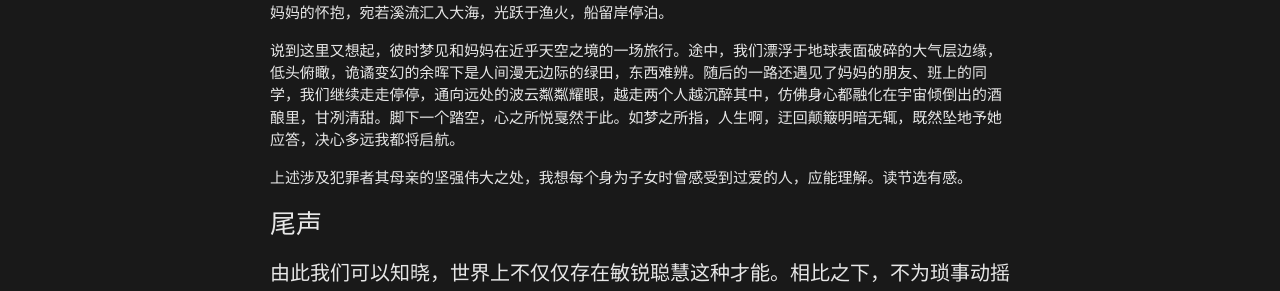
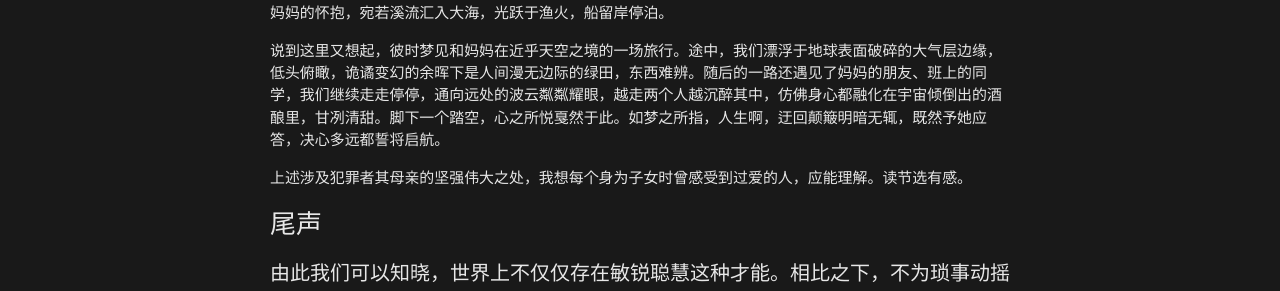
Before and after one commit to omsiel/omsiel.github.io, a Jekyll site: the page built from _posts/2019-05-21-钝感力.md, in a window 1280 px wide and 900 px high, scrolled down 4970 px. Shown: the part 219-510 px from the top of the window. Built offline with Jekyll 4.4.1, drawn with Linux system fonts in a browser that asks for light colours; nearby versions of some CDN libraries.

Commit message:
修改文章

```diff
--- a/_posts/2019-05-21-钝感力.md
+++ b/_posts/2019-05-21-钝感力.md
@@ -130,7 +130,7 @@ categories: note
 
 ##### 回想在我成长的道路上，也多亏了妈妈时时教导我如何宽以待人严以律己，心怀宽阔地生活，我才能健康为人。有一天，我对她说：“我这辈子最大的幸运吧，就是我是你的孩子，你是我的妈妈。”她听了又笑笑道，“巧了，我最幸运的，就是你是我的孩子啊”。闻言至此，我突然难过起来，因为这辈子是我的妈妈，她真的很辛苦吧，以后的苦我来吃。不过当你步入社会开始怀疑自己时，别忘了和妈妈多聊聊，讲什么都可以，随之你就会相信那些也没什么大不了。有所谓概率证明一个人一生要遇到相契的灵魂几乎不可能，但我认为自己是个列，毕竟我已投向妈妈的怀抱，宛若溪流汇入大海，光跃于渔火，船留岸停泊。
 
-##### 说到这里又想起，彼时梦见和妈妈在近乎天空之境的一场旅行。途中，我们漂浮于地球表面破碎的大气层边缘，低头俯瞰，诡谲变幻的余晖下是人间漫无边际的绿田，东西难辨。随后的一路还遇见了妈妈的朋友、班上的同学，我们继续走走停停，通向远处的波云粼粼耀眼，越走两个人越沉醉其中，仿佛身心都融化在宇宙倾倒出的酒酿里，甘冽清甜。脚下一个踏空，心之所悦戛然于此。如梦之所指，人生啊，迂回颠簸明暗无辄，既然坠地予她应答，决心多远我都将启航。
+##### 说到这里又想起，彼时梦见和妈妈在近乎天空之境的一场旅行。途中，我们漂浮于地球表面破碎的大气层边缘，低头俯瞰，诡谲变幻的余晖下是人间漫无边际的绿田，东西难辨。随后的一路还遇见了妈妈的朋友、班上的同学，我们继续走走停停，通向远处的波云粼粼耀眼，越走两个人越沉醉其中，仿佛身心都融化在宇宙倾倒出的酒酿里，甘冽清甜。脚下一个踏空，心之所悦戛然于此。如梦之所指，人生啊，迂回颠簸明暗无辄，既然予她应答，决心多远都誓将启航。
 
 ##### 上述涉及犯罪者其母亲的坚强伟大之处，我想每个身为子女时曾感受到过爱的人，应能理解。读节选有感。
 
```
